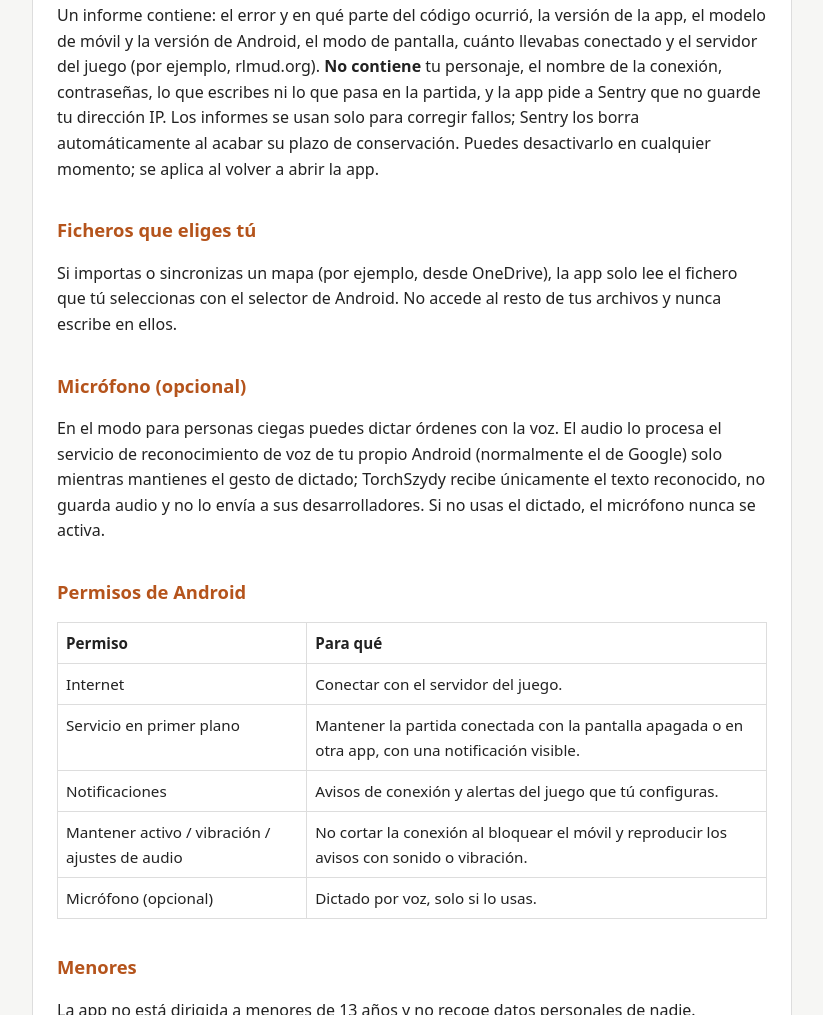
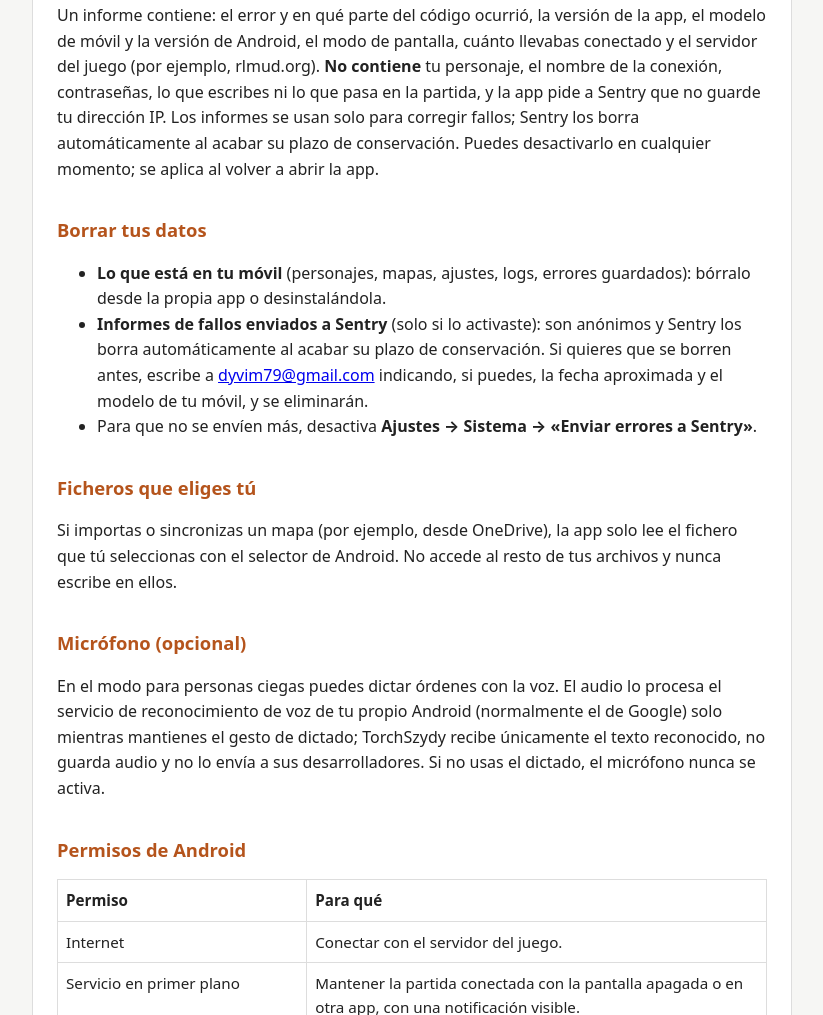
Before and after one commit to DyViM79/torchszydy-web, a plain HTML site: page index.html in a window 1280 px wide. Shown: the part 1078-2093 px from the top of the page, without its empty margins (228-1051 px from the left). Drawn offline with Linux system fonts and the light colour scheme.

Commit message:
Add files via upload

```diff
--- a/index.html
+++ b/index.html
@@ -46,6 +46,13 @@
 <p>Si la app falla o se cierra sola, el error se guarda en tu móvil y te lo enseña al volver a abrirla. Si activas <strong>Ajustes → Sistema → «Enviar errores a Sentry»</strong>, además se envía al desarrollador a través de <a href="https://sentry.io/privacy/">Sentry</a> (Functional Software, Inc.), con servidores en la Unión Europea, para poder arreglarlo.</p>
 <p>Un informe contiene: el error y en qué parte del código ocurrió, la versión de la app, el modelo de móvil y la versión de Android, el modo de pantalla, cuánto llevabas conectado y el servidor del juego (por ejemplo, rlmud.org). <strong>No contiene</strong> tu personaje, el nombre de la conexión, contraseñas, lo que escribes ni lo que pasa en la partida, y la app pide a Sentry que no guarde tu dirección IP. Los informes se usan solo para corregir fallos; Sentry los borra automáticamente al acabar su plazo de conservación. Puedes desactivarlo en cualquier momento; se aplica al volver a abrir la app.</p>
 
+<h2 id="borrar-datos">Borrar tus datos</h2>
+<ul>
+  <li><strong>Lo que está en tu móvil</strong> (personajes, mapas, ajustes, logs, errores guardados): bórralo desde la propia app o desinstalándola.</li>
+  <li><strong>Informes de fallos enviados a Sentry</strong> (solo si lo activaste): son anónimos y Sentry los borra automáticamente al acabar su plazo de conservación. Si quieres que se borren antes, escribe a <a href="mailto:dyvim79@gmail.com">dyvim79@gmail.com</a> indicando, si puedes, la fecha aproximada y el modelo de tu móvil, y se eliminarán.</li>
+  <li>Para que no se envíen más, desactiva <strong>Ajustes → Sistema → «Enviar errores a Sentry»</strong>.</li>
+</ul>
+
 <h2>Ficheros que eliges tú</h2>
 <p>Si importas o sincronizas un mapa (por ejemplo, desde OneDrive), la app solo lee el fichero que tú seleccionas con el selector de Android. No accede al resto de tus archivos y nunca escribe en ellos.</p>
 
```
